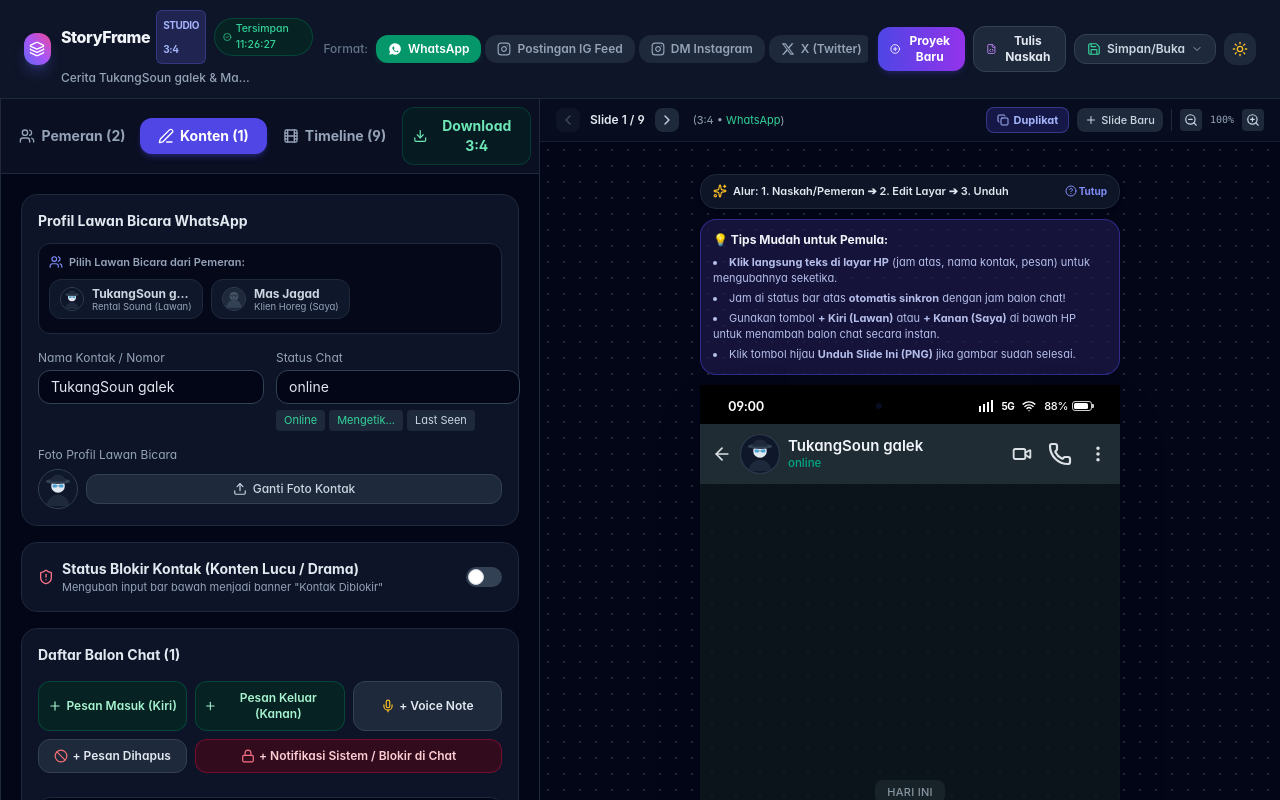
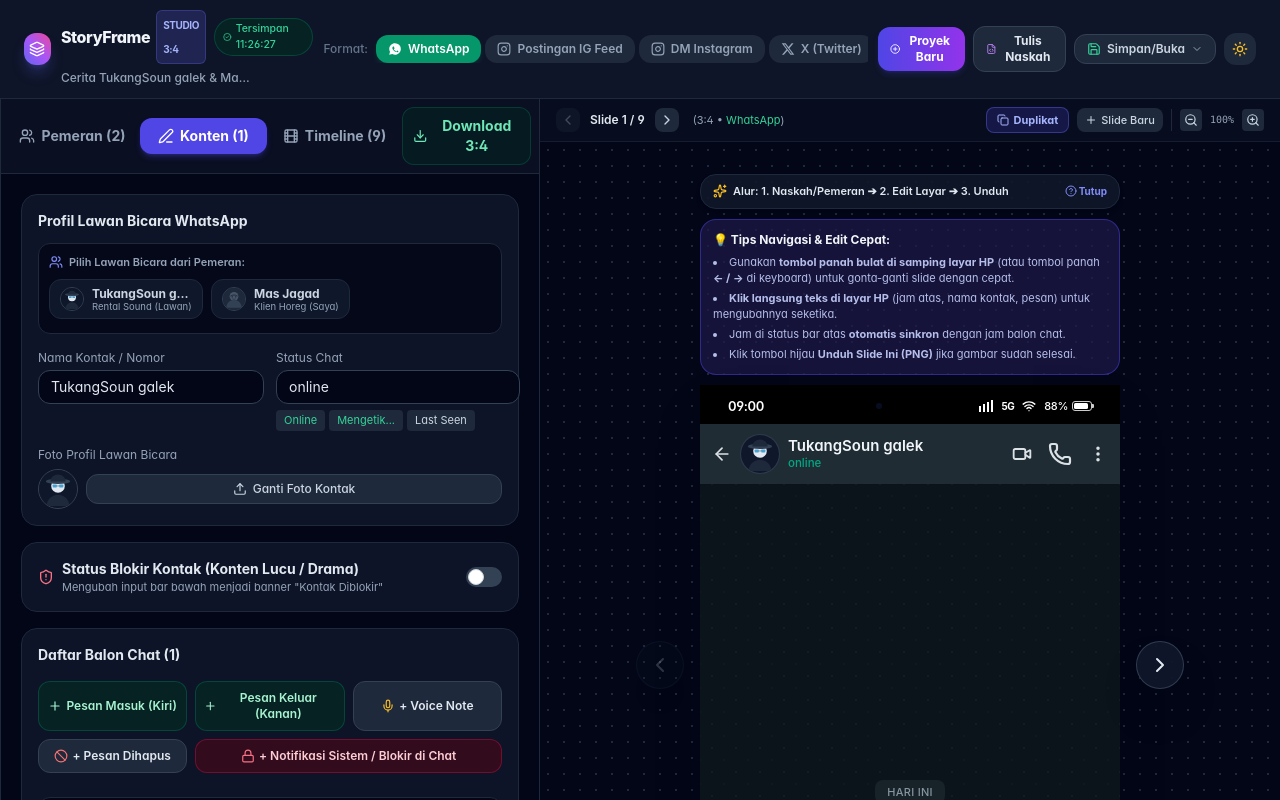
Before and after one commit to adiketuhan/storyframe-mockup-studio, a React (Vite) app: page / in a window 1280 px wide. Both pictures are taken after a click on the button "Tips". Shown: the top 800 px of the page. Built offline with nearby package versions, Linux system fonts and the light colour scheme.

Commit message:
feat: add floating left and right navigation arrows on mockup canvas and keyboard arrow shortcuts

```diff
--- a/src/components/layout/CanvasStage.tsx
+++ b/src/components/layout/CanvasStage.tsx
@@ -1,4 +1,4 @@
-import { forwardRef, useState } from 'react';
+import { forwardRef, useState, useEffect } from 'react';
 import { useStory } from '../../context/StoryContext';
 import { PhoneStatusBar } from '../mockups/common/PhoneStatusBar';
 import { IncomingNotification } from '../mockups/common/IncomingNotification';
@@ -9,7 +9,7 @@
 import { InstagramFeedMockup } from '../mockups/instagram-feed/InstagramFeedMockup';
 import { ThreadsMockup } from '../mockups/threads/ThreadsMockup';
 import { downloadSlidePng, batchExportZip, captureSlideElement } from '../../utils/exportUtils';
-import { Download, FileArchive, Loader2, Plus, Mic, ShieldAlert, Sparkles, HelpCircle } from 'lucide-react';
+import { Download, FileArchive, Loader2, Plus, Mic, ShieldAlert, Sparkles, HelpCircle, ChevronLeft, ChevronRight } from 'lucide-react';
 import type { WAMessage, IGDMMessage } from '../../types/story';
 
 interface CanvasStageProps {
@@ -23,6 +23,43 @@
   const [showTips, setShowTips] = useState<boolean>(false);
 
   if (!activeSlide) return null;
+
+  const handlePrevSlide = () => {
+    if (currentSlideIndex > 0) {
+      setActiveSlideId(slides[currentSlideIndex - 1].id);
+    }
+  };
+
+  const handleNextSlide = () => {
+    if (currentSlideIndex < slides.length - 1) {
+      setActiveSlideId(slides[currentSlideIndex + 1].id);
+    }
+  };
+
+  // Keyboard Navigation: Press Left / Right arrow keys to switch slides
+  useEffect(() => {
+    const handleKeyDown = (e: KeyboardEvent) => {
+      const target = e.target as HTMLElement;
+      if (
+        target.tagName === 'INPUT' ||
+        target.tagName === 'TEXTAREA' ||
+        target.isContentEditable
+      ) {
+        return;
+      }
+
+      if (e.key === 'ArrowLeft') {
+        e.preventDefault();
+        handlePrevSlide();
+      } else if (e.key === 'ArrowRight') {
+        e.preventDefault();
+        handleNextSlide();
+      }
+    };
+
+    window.addEventListener('keydown', handleKeyDown);
+    return () => window.removeEventListener('keydown', handleKeyDown);
+  }, [currentSlideIndex, slides]);
 
   // Real-time synchronization between Status Bar Time & Chat Message Time
   const handleUpdateTime = (newTime: string) => {
@@ -349,22 +386,35 @@
       {showTips && (
         <div className="w-full max-w-[420px] mb-2.5 p-3 rounded-2xl bg-indigo-950/70 border border-indigo-800/80 text-xs text-indigo-200 space-y-1.5 animate-fade-in">
           <p className="font-bold text-slate-100 flex items-center space-x-1">
-            <span>💡 Tips Mudah untuk Pemula:</span>
+            <span>💡 Tips Navigasi & Edit Cepat:</span>
           </p>
           <ul className="list-disc list-inside space-y-1 text-[11px] text-indigo-200/90">
+            <li>Gunakan <strong>tombol panah bulat di samping layar HP</strong> (atau tombol panah <strong>← / →</strong> di keyboard) untuk gonta-ganti slide dengan cepat.</li>
             <li><strong>Klik langsung teks di layar HP</strong> (jam atas, nama kontak, pesan) untuk mengubahnya seketika.</li>
-            <li>Jam di status bar atas <strong>otomatis sinkron</strong> dengan jam balon chat!</li>
-            <li>Gunakan tombol <strong>+ Kiri (Lawan)</strong> atau <strong>+ Kanan (Saya)</strong> di bawah HP untuk menambah balon chat secara instan.</li>
+            <li>Jam di status bar atas <strong>otomatis sinkron</strong> dengan jam balon chat.</li>
             <li>Klik tombol hijau <strong>Unduh Slide Ini (PNG)</strong> jika gambar sudah selesai.</li>
           </ul>
         </div>
       )}
 
+      {/* Relative Mockup Stage with Floating Side Navigation Arrows */}
+      <div className="relative w-full max-w-[420px] flex items-center justify-center">
+        {/* Floating Left Arrow (Previous Slide) */}
+        <button
+          type="button"
+          disabled={currentSlideIndex === 0}
+          onClick={handlePrevSlide}
+          className="absolute -left-4 sm:-left-12 lg:-left-16 top-1/2 -translate-y-1/2 z-40 w-10 h-10 sm:w-12 sm:h-12 rounded-full bg-slate-900/95 hover:bg-indigo-600 border border-slate-700/90 hover:border-indigo-500 text-slate-200 hover:text-white shadow-2xl flex items-center justify-center transition-all hover:scale-110 active:scale-95 disabled:opacity-20 disabled:pointer-events-none group"
+          title="Slide Sebelumnya (Atau tekan tombol panah kiri keyboard ←)"
+        >
+          <ChevronLeft className="w-5 h-5 sm:w-6 sm:h-6 group-hover:-translate-x-0.5 transition-transform" />
+        </button>
+
         {/* 100% Clean Rectangular Canvas (Zero rounded corners, zero outer white gap for pixel-perfect export) */}
         <div
           ref={ref}
           id="storyframe-export-canvas"
-        className="relative w-full max-w-[420px] aspect-[3/4] bg-black rounded-none shadow-2xl overflow-hidden border-0 flex flex-col transition-all select-none"
+          className="relative w-full aspect-[3/4] bg-black rounded-none shadow-2xl overflow-hidden border-0 flex flex-col transition-all select-none"
           style={{
             transform: scale !== 1 ? `scale(${scale})` : undefined,
             transformOrigin: 'top center',
@@ -392,6 +442,18 @@
 
           {/* Home Bar Indicator */}
           <div className="absolute bottom-1 left-1/2 -translate-x-1/2 w-32 h-1 bg-white/40 rounded-full pointer-events-none z-30" />
+        </div>
+
+        {/* Floating Right Arrow (Next Slide) */}
+        <button
+          type="button"
+          disabled={currentSlideIndex === slides.length - 1}
+          onClick={handleNextSlide}
+          className="absolute -right-4 sm:-right-12 lg:-right-16 top-1/2 -translate-y-1/2 z-40 w-10 h-10 sm:w-12 sm:h-12 rounded-full bg-slate-900/95 hover:bg-indigo-600 border border-slate-700/90 hover:border-indigo-500 text-slate-200 hover:text-white shadow-2xl flex items-center justify-center transition-all hover:scale-110 active:scale-95 disabled:opacity-20 disabled:pointer-events-none group"
+          title="Slide Berikutnya (Atau tekan tombol panah kanan keyboard →)"
+        >
+          <ChevronRight className="w-5 h-5 sm:w-6 sm:h-6 group-hover:translate-x-0.5 transition-transform" />
+        </button>
       </div>
 
       {/* External Page Number & Content Title Bar (OUTSIDE the mockup image) */}
```
Lines whose indentation alone changed are shown as unchanged.
